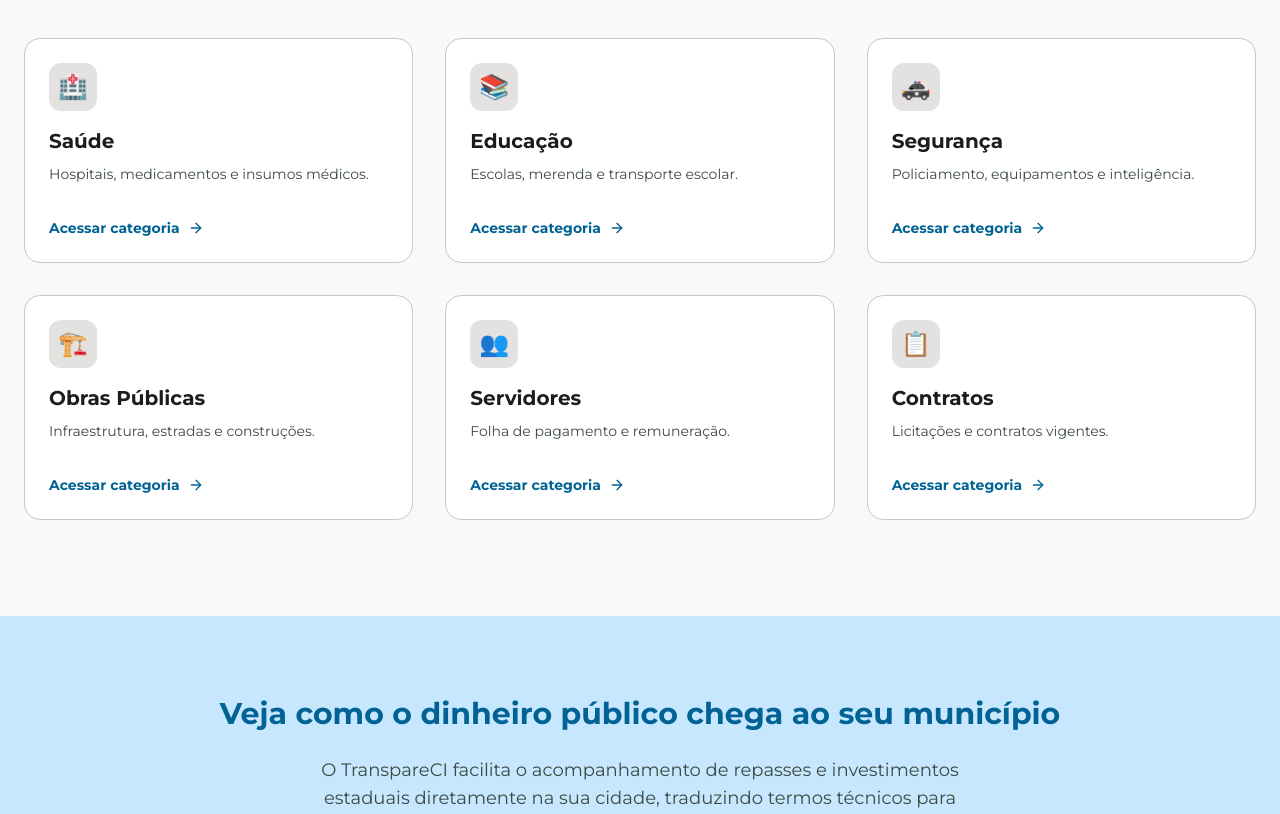
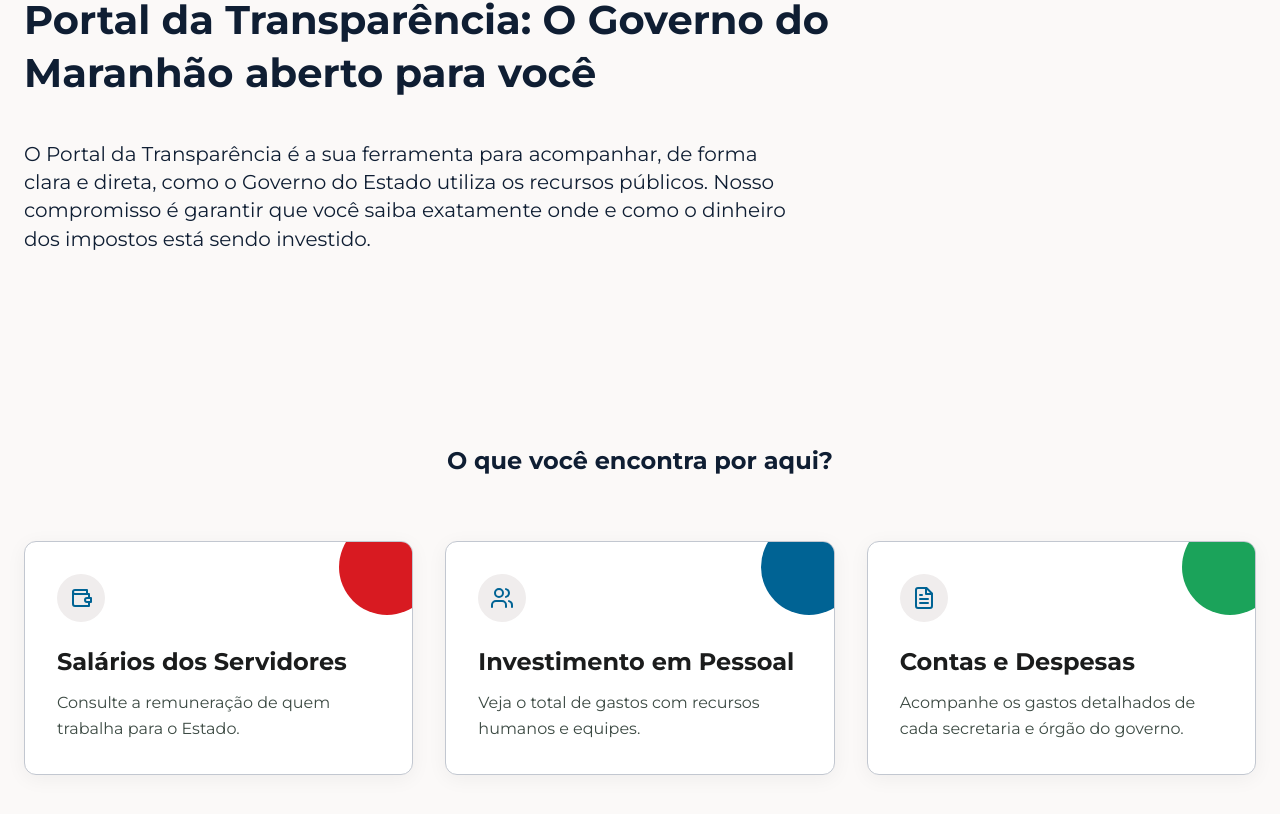
Before and after one commit to euviniciuss/portal-transparencia, a Next.js app: page / in a window 1280 px wide. Shown: the part 1046-1860 px from the top of the page. Built offline with nearby package versions, Linux system fonts and the light colour scheme.

Commit message:
feat: criando seção de about

```diff
--- /dev/null
+++ b/src/presentation/flows/home/pages/HomePage/components/AboutPortalSection.tsx
@@ -0,0 +1,22 @@
+import React from 'react';
+import { BrandStrip } from '@flows/home/components/BrandStrip';
+
+export const AboutPortalSection: React.FC = () => {
+  return (
+    <section className="w-full py-16 md:py-24 bg-surface">
+      <div className="app-container">
+        <div className="flex flex-col items-center md:items-start text-center md:text-left max-w-4xl">
+          <BrandStrip className="w-[198px] md:w-[265px] mb-6 md:mb-8" />
+
+          <h2 className="text-3xl md:text-[40px] font-bold text-on-title leading-tight md:leading-[1.32] tracking-[0.7%] mb-6 md:mb-10">
+            Portal da Transparência: O Governo do Maranhão aberto para você
+          </h2>
+
+          <p className="text-lg md:text-xl text-on-title font-normal leading-relaxed md:leading-[1.42] tracking-[1.4%] max-w-3xl">
+            O Portal da Transparência é a sua ferramenta para acompanhar, de forma clara e direta, como o Governo do Estado utiliza os recursos públicos. Nosso compromisso é garantir que você saiba exatamente onde e como o dinheiro dos impostos está sendo investido.
+          </p>
+        </div>
+      </div>
+    </section>
+  );
+};
--- /dev/null
+++ b/src/presentation/flows/home/pages/HomePage/components/FeaturesSection.tsx
@@ -0,0 +1,67 @@
+import React from 'react';
+
+const FEATURES = [
+  {
+    title: 'Salários dos Servidores',
+    description: 'Consulte a remuneração de quem trabalha para o Estado.',
+    icon: (
+      <svg xmlns="http://www.w3.org/2000/svg" width="24" height="24" viewBox="0 0 24 24" fill="none" stroke="currentColor" strokeWidth="2" strokeLinecap="round" strokeLinejoin="round" className="text-primary"><path d="M20 12V8H6a2 2 0 0 1-2-2c0-1.1.9-2 2-2h12v4"/><path d="M4 6v12c0 1.1.9 2 2 2h14v-4"/><path d="M18 12a2 2 0 0 0-2 2c0 1.1.9 2 2 2h4v-4h-4z"/></svg>
+    ),
+    color: '#D81A21',
+  },
+  {
+    title: 'Investimento em Pessoal',
+    description: 'Veja o total de gastos com recursos humanos e equipes.',
+    icon: (
+      <svg xmlns="http://www.w3.org/2000/svg" width="24" height="24" viewBox="0 0 24 24" fill="none" stroke="currentColor" strokeWidth="2" strokeLinecap="round" strokeLinejoin="round" className="text-primary"><path d="M16 21v-2a4 4 0 0 0-4-4H6a4 4 0 0 0-4 4v2"/><circle cx="9" cy="7" r="4"/><path d="M22 21v-2a4 4 0 0 0-3-3.87"/><path d="M16 3.13a4 4 0 0 1 0 7.75"/></svg>
+    ),
+    color: '#006394',
+  },
+  {
+    title: 'Contas e Despesas',
+    description: 'Acompanhe os gastos detalhados de cada secretaria e órgão do governo.',
+    icon: (
+      <svg xmlns="http://www.w3.org/2000/svg" width="24" height="24" viewBox="0 0 24 24" fill="none" stroke="currentColor" strokeWidth="2" strokeLinecap="round" strokeLinejoin="round" className="text-primary"><path d="M14.5 2H6a2 2 0 0 0-2 2v16a2 2 0 0 0 2 2h12a2 2 0 0 0 2-2V7.5L14.5 2z"/><polyline points="14 2 14 8 20 8"/><line x1="16" y1="13" x2="8" y2="13"/><line x1="16" y1="17" x2="8" y2="17"/><line x1="10" y1="9" x2="8" y2="9"/></svg>
+    ),
+    color: '#1BA35A',
+  },
+];
+
+export const FeaturesSection: React.FC = () => {
+  return (
+    <section className="w-full py-16 md:py-24">
+      <div className="app-container">
+        <h2 className="text-2xl md:text-[24px] font-bold text-on-title text-center mb-12 md:mb-16">
+          O que você encontra por aqui?
+        </h2>
+
+        <div className="grid grid-cols-1 md:grid-cols-3 gap-6 md:gap-8">
+          {FEATURES.map((feature) => (
+            <div
+              key={feature.title}
+              className="relative bg-white rounded-[12px] border border-outline-variant shadow-[0px_4px_20px_0px_rgba(0,0,0,0.05)] p-6 md:p-8 overflow-hidden group hover:border-primary/50 transition-all duration-300 cursor-pointer"
+            >
+              {/* Decorative Solid Circle in top right */}
+              <div
+                className="absolute top-[-23px] right-[-23px] w-24 h-24 rounded-full pointer-events-none transition-transform duration-300 group-hover:scale-110"
+                style={{ backgroundColor: feature.color }}
+              />
+
+              <div className="w-12 h-12 bg-[#F0EDED] rounded-full flex items-center justify-center mb-6">
+                {feature.icon}
+              </div>
+
+              <h3 className="text-xl md:text-2xl font-bold text-on-surface mb-3">
+                {feature.title}
+              </h3>
+
+              <p className="text-base text-on-surface-variant leading-relaxed">
+                {feature.description}
+              </p>
+            </div>
+          ))}
+        </div>
+      </div>
+    </section>
+  );
+};
--- a/src/presentation/flows/home/pages/HomePage/index.tsx
+++ b/src/presentation/flows/home/pages/HomePage/index.tsx
@@ -5,6 +5,8 @@ import { Footer } from '@flows/home/components/Footer';
 import { CategoriesSection } from './components/CategoriesSection';
 import { MunicipalRepassesSection } from './components/MunicipalRepassesSection';
 import { IndicatorsSection } from './components/IndicatorsSection';
+import { AboutPortalSection } from './components/AboutPortalSection';
+import { FeaturesSection } from './components/FeaturesSection';
 
 export const HomePage: React.FC = () => {
   return (
@@ -14,6 +16,8 @@ export const HomePage: React.FC = () => {
       <main className="flex-grow">
         <HeroSection />
         <IndicatorsSection className="mt-[115px]" />
+        <AboutPortalSection />
+        <FeaturesSection />
         <CategoriesSection />
         <MunicipalRepassesSection />
       </main>
```
